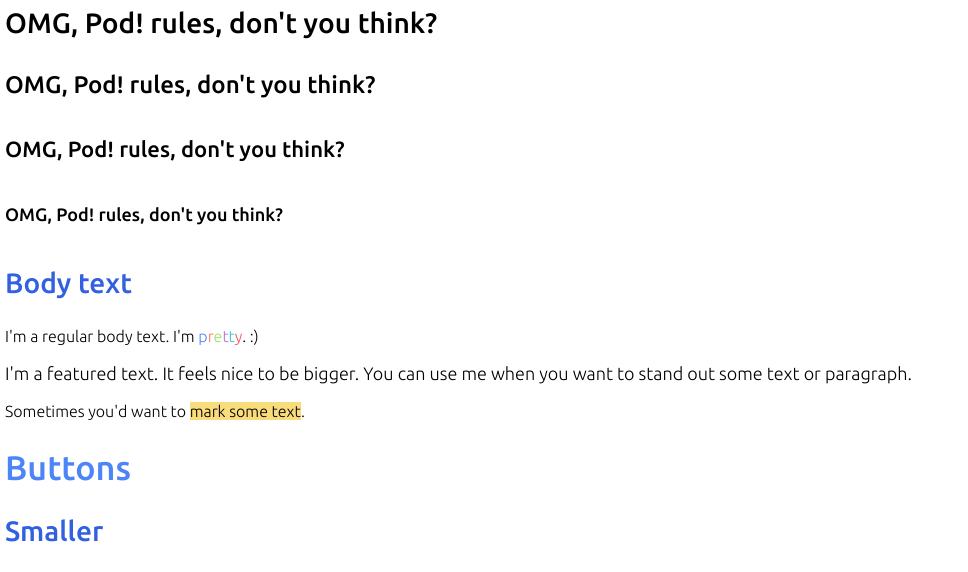
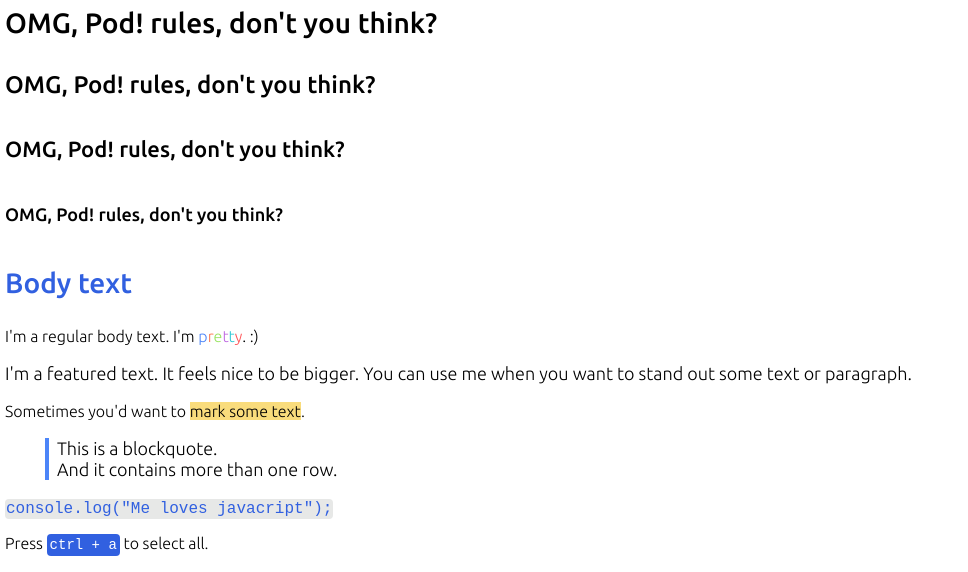
Before and after one commit to guisouza/pod, a plain HTML site: page app/index.html in a window 1280 px wide. Shown: the part 355-927 px from the top of the page, without its empty margins (0-968 px from the left). Drawn offline with Linux system fonts and the light colour scheme.

Commit message:
more work on typography

```diff
--- a/app/index.html
+++ b/app/index.html
@@ -21,6 +21,9 @@
       <p>I'm a regular body text. I'm <span class="lite-blue">p</span><span class="lite-tangerina">r</span><span class="lite-green">e</span><span class="lite-grape">t</span><span class="lite-mineral">t</span><span class="lite-red">y</span>. :)</p>
       <p class="feat">I'm a featured text. It feels nice to be bigger. You can use me when you want to stand out some text or paragraph.</p>
       <p>Sometimes you'd want to <mark>mark some text</mark>.</p>
+      <blockquote>This is a blockquote.<br>And it contains more than one row.</blockquote>
+      <code>console.log("Me loves javacript");</code>
+      <p>Press <kbd>ctrl + a</kbd> to select all.</p>
   <h2 class="lite-blue">Buttons</h2>
     <h3 class="drk-blue">Smaller</h3>
       <button class="btn-sm btn-simple">Simple</button>
--- a/app/pod.css
+++ b/app/pod.css
@@ -49,6 +49,30 @@ p {
 
 mark {
   background-color: #f9dc7c;
+}
+
+blockquote {
+  border-left: 4px solid #4c85f8;
+  padding-left: 8px;
+  font-size: 18px;
+}
+
+code {
+  padding: 1px;
+  border-radius: 4px;
+  background-color: #e7e8e7;
+  color: #3160e0;
+  font-family: monospace;
+  font-size: 16px;
+}
+
+kbd {
+  padding: 3px;
+  border-radius: 4px;
+  background-color: #3160e0;
+  color: #fff;
+  font-family: monospace;
+  font-size: 14px;
 }
 
 /* Colors ================== */
```
